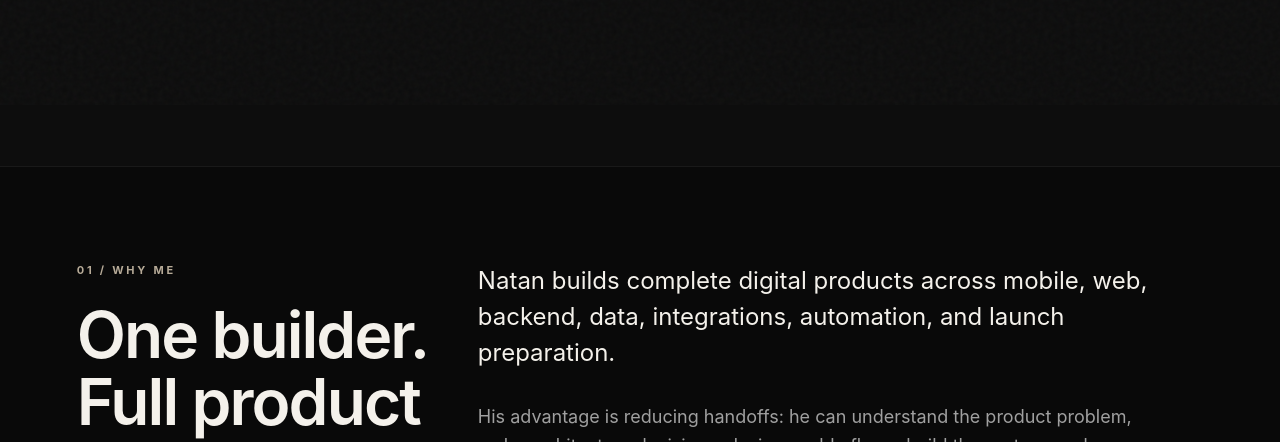
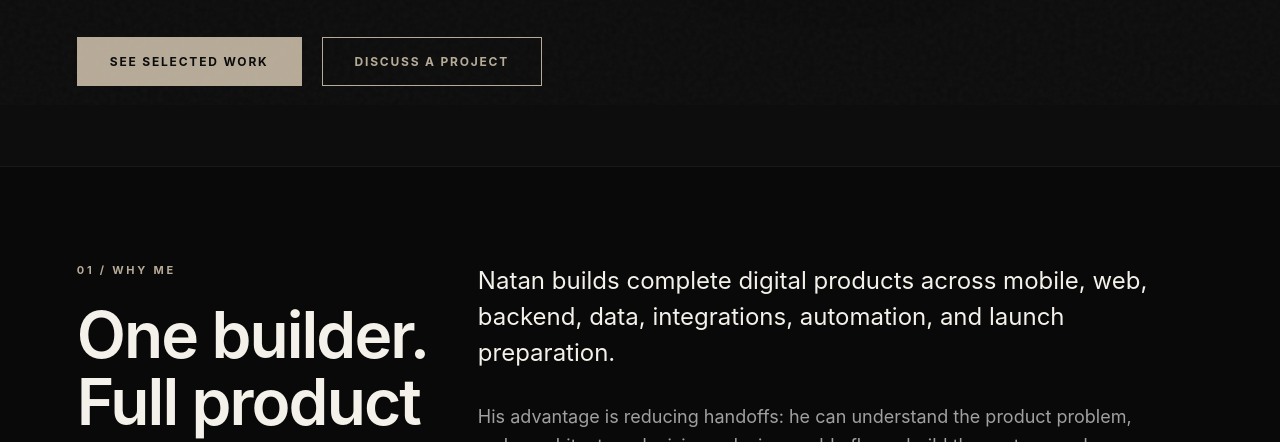
Before and after one commit to natankaway/natan-kaway-portfolio, a website built with Vite: page index.html in a window 1280 px wide. Shown: the part 695-1137 px from the top of the page. Built offline with nearby package versions, Linux system fonts and the light colour scheme; a web font is replaced by a local one.

Commit message:
fix: corrige problema de exibição do Hero em dispositivos móveis Safari/Chrome ao carregar a página

```diff
--- a/main.js
+++ b/main.js
@@ -163,12 +163,12 @@ document.addEventListener('DOMContentLoaded', () => {
 
   // Stagger delays for child nodes where helpful
   revealItems.forEach((item, index) => {
-    // Only apply IntersectionObserver reveals if CSS Scroll-driven animations are unsupported
-    // or if the element is inside the Hero section (which needs instant page load reveals)
+    // Hero items are animated immediately via CSS using the body.loaded class.
+    // Non-hero items are animated via CSS view-timeline (if supported) or fallback IntersectionObserver.
     const isInHero = item.closest('.hero-section') !== null;
     const supportsScrollDriven = CSS.supports('(animation-timeline: view()) and (animation-range: entry)');
 
-    if (isInHero || !supportsScrollDriven || isReducedMotion) {
+    if (!isInHero && (!supportsScrollDriven || isReducedMotion)) {
       revealObserver.observe(item);
     }
   });
--- a/style.css
+++ b/style.css
@@ -1601,7 +1601,8 @@ footer {
   transition-delay: 0.1s;
 }
 
-.reveal-item.active {
+.reveal-item.active,
+body.loaded .hero-section .reveal-item {
   opacity: 1;
   transform: translateY(0);
 }
```
